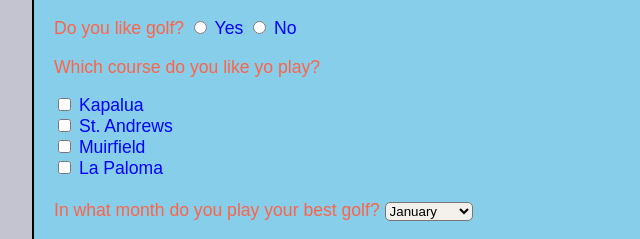
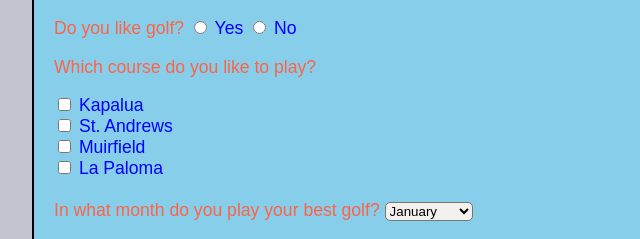
Before and after one commit to RomarioBishop/form-test, a plain HTML site: page index.html in a window 1280 px wide. Shown: the part 168-407 px from the top of the page, 208-848 px from the left. Drawn offline with Linux system fonts and the light colour scheme.

Commit message:
Update index.html

```diff
--- a/index.html
+++ b/index.html
@@ -25,7 +25,7 @@
             <input type="radio" name="golf" id="goflyes" value="yes" required ><span> Yes</span>
             <input type="radio" name="golf" id="goflyes" value="no" required > <span> No</span>
 
-            <p>Which course do you like yo play?</p>
+            <p>Which course do you like to play?</p>
             <input type="checkbox" name="check" value="Kapalua"/> <span> Kapalua</span> <br/>
             <input type="checkbox" name="check" value="St. Andrews"/> <span> St. Andrews </span> <br/>
             <input type="checkbox" name="check" value="Muirfield"/> <span> Muirfield </span> <br/>
```
